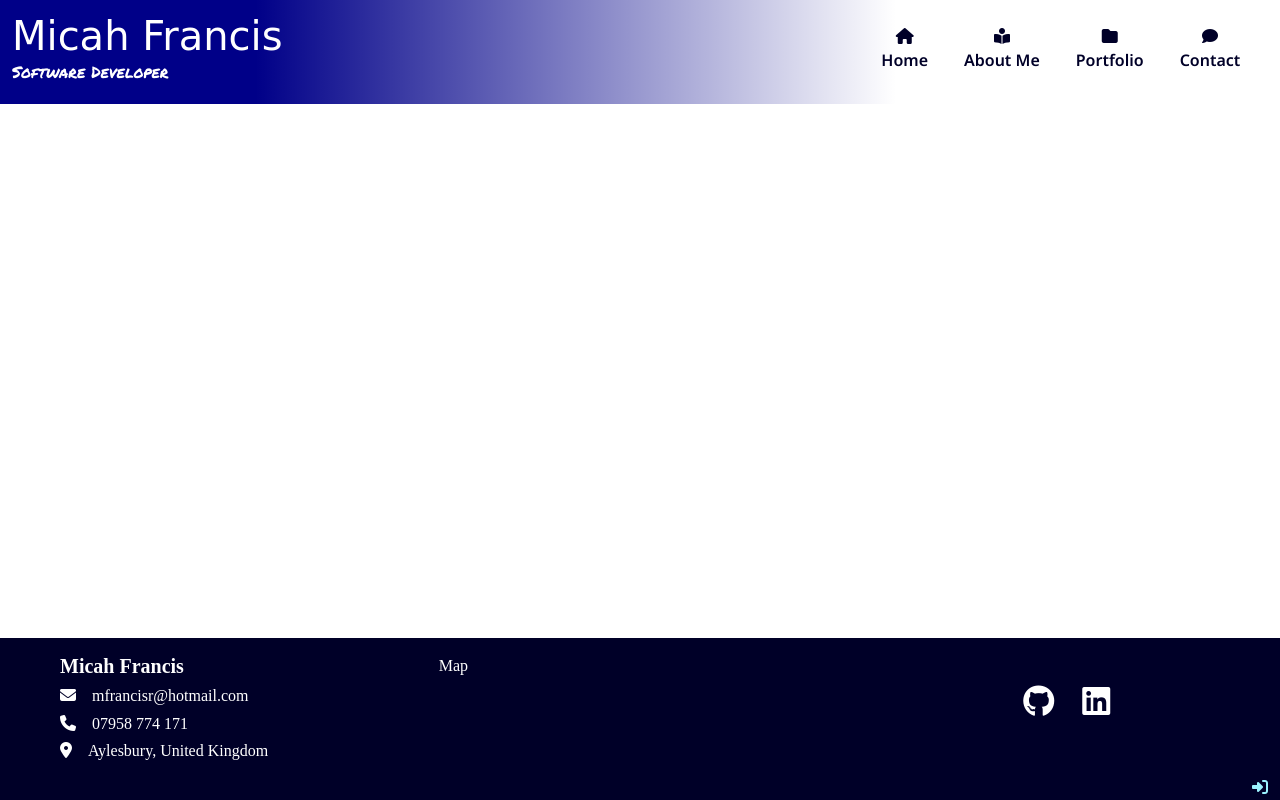
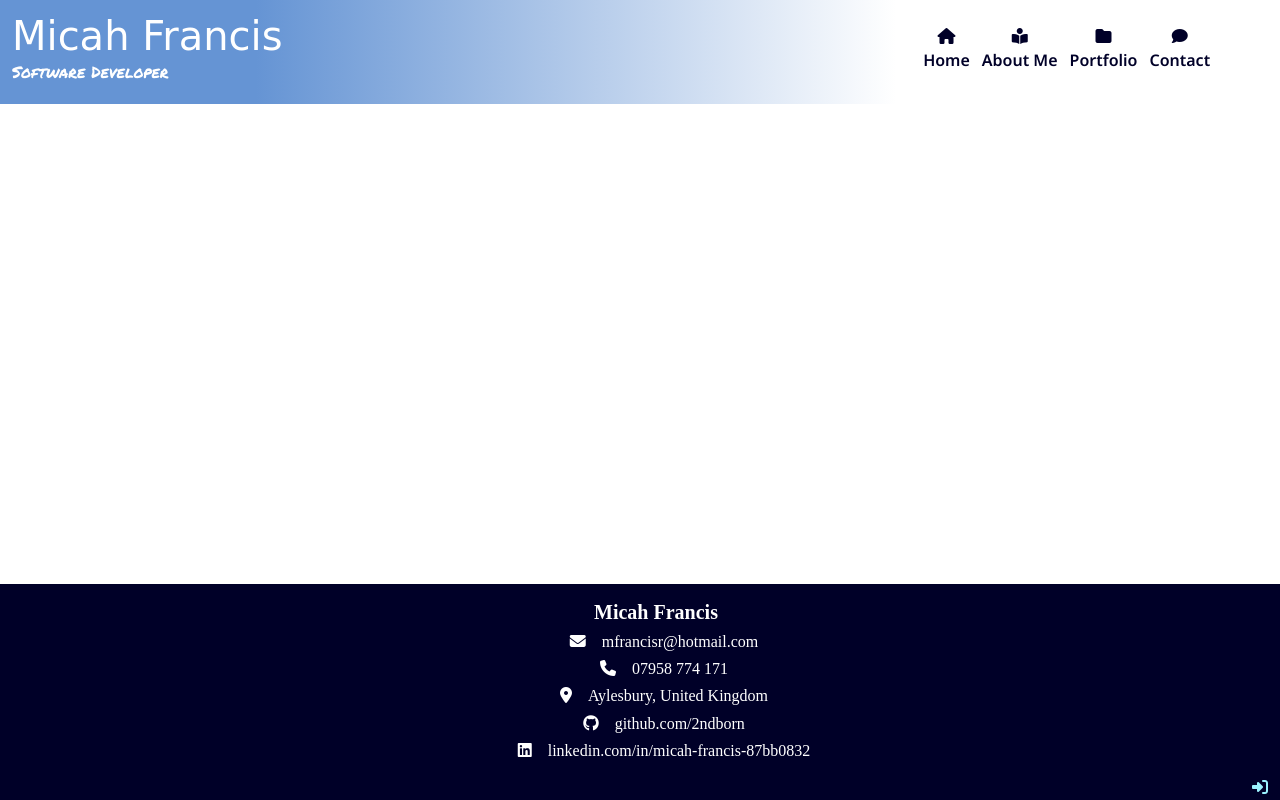
Before and after one commit to 2ndborn/micah_francis, a Django app: page / in a window 1280 px wide. Run offline with Django 3.2, Linux system fonts and the light colour scheme; some libraries are stand-ins or nearby versions; some web fonts are replaced.

Commit message:
Amended styling on the  footer

```diff
--- a/home/templates/home/index.html
+++ b/home/templates/home/index.html
@@ -2,4 +2,5 @@
 {% load static %}
 
 {% block content %}
+
 {% endblock %}
--- a/static/css/base.css
+++ b/static/css/base.css
@@ -3,7 +3,7 @@ html {
 }
 
 header {
-    background: linear-gradient(to right, #000088 20%, rgba(255, 255, 255, 0) 70%);
+    background: linear-gradient(to right, #6594d4 20%, rgba(255, 255, 255) 70%);
 }
 
 body {
@@ -37,14 +37,9 @@ body {
     color: #000028;
 }
 
-
-.mob-nav {
-    background-color: #000088;
-}
-
-.nav-align {
-    text-align: right;
-}
+.bg-nav {
+    background: linear-gradient(to right, #6594d4 20%, rgba(255, 255, 255) 70%)
+  }
 
 /*************Footer***************************/
 
--- a/templates/base.html
+++ b/templates/base.html
@@ -44,27 +44,27 @@
           </a>
         </div>
         <div class="col-12 col-lg-4 my-auto py-1 py-lg-0 text-center"></div>
-        <div class="col-12 col-lg-4 my-auto py-1 py-lg-0 text-right">
+        <div class="col-12 col-lg-4 my-auto py-1 py-lg-0 text-center">
           <ul class="list-inline list-unstyled mt-3">
-            <li class="list-inline-item mx-3">
+            <li class="list-inline-item mx-1">
               <a href="" class="nav-area text-dark-blue text-decoration-none">
                 <div class="text-center"><i class="fa-solid fa-house"></i></div>
                 <p>Home</p>
               </a>
             </li>
-            <li class="list-inline-item mx-3">
+            <li class="list-inline-item mx-1">
               <a href="" class="nav-area text-dark-blue text-decoration-none">
                 <div class="text-center"><i class="fa-solid fa-book-open-reader"></i></div>
                 <p>About Me</p>
               </a>
             </li>
-            <li class="list-inline-item mx-3">
+            <li class="list-inline-item mx-1">
               <a href="" class="nav-area text-dark-blue text-decoration-none">
                 <div class="text-center"><i class="fa-solid fa-folder"></i></div>
                 <p>Portfolio</p>
               </a>
             </li>
-            <li class="list-inline-item mx-3">
+            <li class="list-inline-item mx-1">
               <a href="" class="nav-area text-dark-blue text-decoration-none">
                 <div class="text-center"><i class="fa-solid fa-comment"></i></div>
                 <p>Contact</p>
@@ -74,20 +74,16 @@
         </div>
       </div>
       <div class="row d-block d-lg-none mob-nav">
-        <div class="col-6">
-          <a href="{% url 'home' %}" class="text-decoration-none">
-            <h1 class="mb-0 name-link text-white">Micah Francis</h1>
-            <p class="title-link text-white">Software Developer</p>
-          </a>
-        </div>
-        <div class="col-6">
-          <nav class="navbar navbar-expand-lg navbar-light">
+          <nav class="navbar navbar-expand-lg navbar-light bg-nav">
+              <a href="{% url 'home' %}" class="text-decoration-none">
+                <h1 class="mb-0 name-link text-white">Micah Francis</h1>
+                <p class="title-link text-white">Software Developer</p>
+              </a>
               <button class="navbar-toggler" type="button" data-toggle="collapse" data-target="#mobile-nav" aria-controls="mobile-nav" aria-expanded="false" aria-label="Toggle navigation">
                   <span class="navbar-toggler-icon"></span>
               </button>
               {% include 'includes/mobile-nav.html' %}
           </nav>
-        </div>
       </div>
     </header>
 
@@ -101,30 +97,15 @@
     {% endblock %}
 
     <footer class="container-fluid fixed-bottom position-absolute">
-      <div class="row pt-3 text-white">
-          <div class="col-12 col-lg-4">
+      <div class="row pt-3 text-white text-center">
+          <div class="col-12">
             <ul class="footer-content">
               <li><h5 class="mx-3"><strong>Micah Francis</strong></h6></li>
               <li><h6><span class="mx-3"><i class="fa-solid fa-envelope"></i></span>mfrancisr@hotmail.com</h5></li>
               <li><h6><span class="mx-3"><i class="fa-solid fa-phone"></i></span>07958 774 171</h6></li>
               <li><h6><span class="mx-3"><i class="fa-solid fa-location-dot"></i></span>Aylesbury, United Kingdom</h6></li>
-            </ul>
-          </div>
-          <div class="col-12 col-lg-4">
-            <p>Map</p>
-          </div>
-          <div class="col-12 col-lg-4 pt-4 text-center">
-            <ul class="list-inline">
-              <li class="list-inline-item">
-                <a href="">
-                  <span class="social-icons mx-2 text-white"><i class="fa-brands fa-github"></i></span>
-                </a>
-              </li>
-              <li class="list-inline-item">
-                <a href="">
-                  <span class="social-icons mx-2 text-white"><i class="fa-brands fa-linkedin"></i></span>
-                </a>
-              </li>
+              <li><a href="" class="text-decoration-none text-white"><h6><span class="mx-3"><i class="fa-brands fa-github"></i></span>github.com/2ndborn</h6></a></li>
+              <li><a href="" class="text-decoration-none text-white"><h6><span class="mx-3"><i class="fa-brands fa-linkedin"></i></span>linkedin.com/in/micah-francis-87bb0832</h6></a></li>
             </ul>
           </div>
       </div>
--- a/templates/includes/mobile-nav.html
+++ b/templates/includes/mobile-nav.html
@@ -1,31 +1,25 @@
 <div class="collapse navbar-collapse" id="mobile-nav">
     <ul class="navbar-nav w-auto mx-auto">
         <li class="nav-item d-block d-lg-none">
-            <a class="nav-link text-black mr-5" href="" id="home-link">
+            <a class="nav-link text-black mr-5 text-white" href="" id="home-link">
                 Home
             </a>
         </li>
         <li class="nav-item d-block d-lg-none">
-            <a class="nav-link mr-5" href="#">
-                All Products
+            <a class="nav-link mr-5 text-white" href="#">
+                About Me
             </a>
         </li>
 
         <li class="nav-item d-block d-lg-none">
-            <a class="nav-link mr-5" href="">
-                Supplements
+            <a class="nav-link mr-5 text-white" href="">
+                Portfolio
             </a>
         </li>
 
         <li class="nav-item d-block d-lg-none">
-            <a class="nav-link mr-5" href="#">
-                Clothing
-            </a>
-        </li>
-
-        <li class="nav-item d-block d-lg-none">
-            <a class="nav-link mr-5" href="">
-                Equipment
+            <a class="nav-link mr-5 text-white" href="#">
+                Contact
             </a>
         </li>
     </ul>
```
